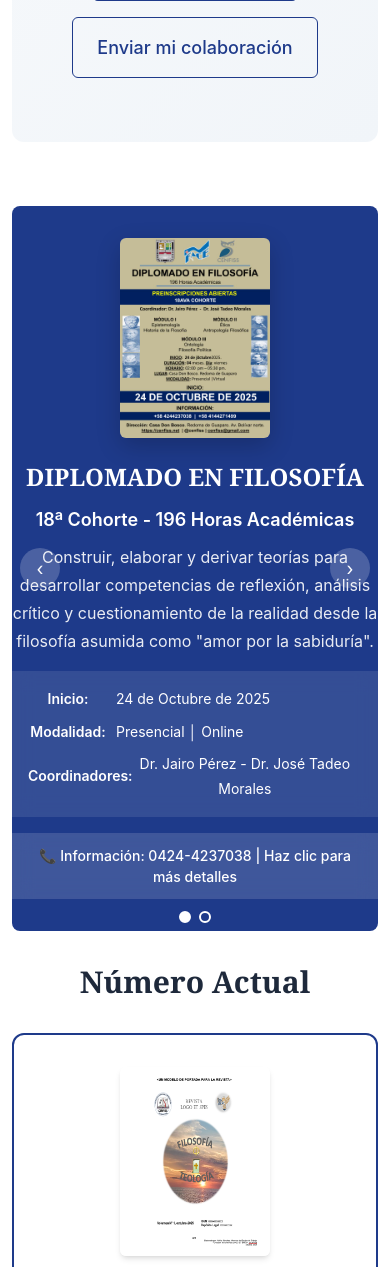
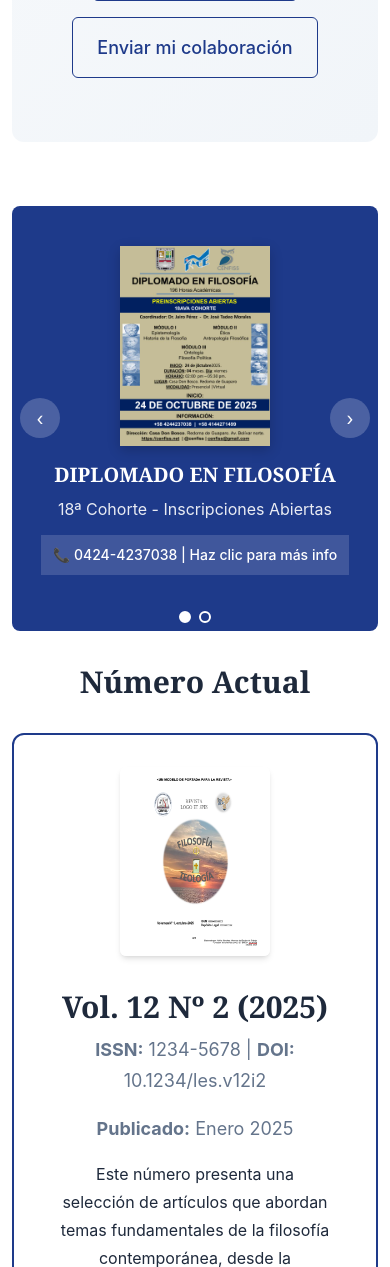
Before and after one commit to refo44/demo-revistalogos, a PHP site: page / in a window 390 px wide. Shown: the part 564-1831 px from the top of the page. Run offline with PHP 8.4, Linux system fonts and the light colour scheme.

Commit message:
refactor: Simplify carousel banner structure for WordPress migration
- Simplify banner slide structure to 3 main elements:
  - Image (or placeholder)
  - Title
  - Subtitle + CTA
- Remove complex nested metadata sections
- Use CSS-only placeholder instead of image file
- Maintain carousel functionality
- Reduce complexity for easier WP migration
- Keep responsive design
- Clean up unused banner CSS

```diff
--- a/assets/css/pages.css
+++ b/assets/css/pages.css
@@ -1032,13 +1032,86 @@
   min-width: 100%;
   background-color: var(--color-primary);
   color: var(--color-text-inverse);
-  padding: var(--space-8) 0;
+  padding: var(--space-6) 0;
   opacity: 0;
   transition: opacity 0.5s ease-in-out;
 }
 
 .carousel-slide.active {
   opacity: 1;
+}
+
+/* Simplified Banner Slide */
+.banner-slide {
+  display: flex;
+  align-items: center;
+  gap: var(--space-6);
+  padding: var(--space-4);
+  text-decoration: none;
+  color: inherit;
+  transition: transform 0.3s ease;
+}
+
+.banner-slide:hover {
+  transform: translateY(-2px);
+}
+
+.banner-slide__image {
+  flex-shrink: 0;
+}
+
+.banner-slide__image img {
+  width: 200px;
+  height: auto;
+  border-radius: var(--border-radius-md);
+  box-shadow: 0 4px 12px rgba(0, 0, 0, 0.2);
+}
+
+.banner-slide__placeholder {
+  width: 200px;
+  height: 150px;
+  background-color: rgba(255, 255, 255, 0.1);
+  border-radius: var(--border-radius-md);
+  display: flex;
+  flex-direction: column;
+  align-items: center;
+  justify-content: center;
+  gap: var(--space-2);
+}
+
+.placeholder-icon {
+  font-size: var(--font-size-2xl);
+}
+
+.placeholder-text {
+  font-size: var(--font-size-sm);
+  font-weight: var(--font-weight-medium);
+}
+
+.banner-slide__content {
+  flex: 1;
+}
+
+.banner-slide__title {
+  font-size: var(--font-size-xl);
+  font-weight: var(--font-weight-bold);
+  margin-bottom: var(--space-2);
+  color: var(--color-text-inverse);
+}
+
+.banner-slide__subtitle {
+  font-size: var(--font-size-base);
+  margin-bottom: var(--space-3);
+  opacity: 0.9;
+}
+
+.banner-slide__cta {
+  font-size: var(--font-size-sm);
+  font-weight: var(--font-weight-medium);
+  background-color: rgba(255, 255, 255, 0.15);
+  padding: var(--space-2) var(--space-3);
+  border-radius: var(--border-radius-md);
+  display: inline-block;
 }
 
 .carousel-controls {
@@ -1095,116 +1168,6 @@
   background-color: var(--color-text-inverse);
 }
 
-/* Banner Section */
-.banner {
-  background-color: var(--color-primary);
-  color: var(--color-text-inverse);
-  padding: var(--space-8) 0;
-  margin: var(--space-8) 0;
-  border-radius: var(--border-radius-lg);
-}
-
-.banner__content {
-  display: grid;
-  grid-template-columns: auto 1fr;
-  gap: var(--space-6);
-  align-items: center;
-}
-
-.banner__image {
-  flex-shrink: 0;
-}
-
-.banner__img {
-  width: 200px;
-  height: auto;
-  border-radius: var(--border-radius);
-  box-shadow: 0 8px 24px rgba(0, 0, 0, 0.2);
-}
-
-.banner__title {
-  font-size: var(--font-size-2xl);
-  font-weight: var(--font-weight-bold);
-  margin-bottom: var(--space-3);
-  color: var(--color-text-inverse);
-}
-
-.banner__description {
-  font-size: var(--font-size-lg);
-  font-weight: var(--font-weight-semibold);
-  margin-bottom: var(--space-2);
-  color: var(--color-text-inverse);
-}
-
-.banner__subtitle {
-  font-size: var(--font-size-base);
-  margin-bottom: var(--space-4);
-  opacity: 0.9;
-  line-height: var(--line-height-relaxed);
-}
-
-.banner__meta {
-  background-color: rgba(255, 255, 255, 0.1);
-  padding: var(--space-4);
-  border-radius: var(--border-radius-md);
-  margin-bottom: var(--space-4);
-  backdrop-filter: blur(10px);
-}
-
-.banner__meta p {
-  margin-bottom: var(--space-2);
-  font-size: var(--font-size-sm);
-  display: flex;
-  align-items: center;
-  gap: var(--space-2);
-}
-
-.banner__meta p:last-child {
-  margin-bottom: 0;
-}
-
-.banner__meta strong {
-  color: var(--color-text-inverse);
-  font-weight: var(--font-weight-semibold);
-  min-width: 80px;
-}
-
-.banner__link {
-  display: block;
-  text-decoration: none;
-  color: inherit;
-  transition: transform 0.3s ease, box-shadow 0.3s ease;
-}
-
-.banner__link:hover {
-  transform: translateY(-2px);
-  box-shadow: 0 8px 25px rgba(0, 0, 0, 0.15);
-}
-
-.banner__link:hover .banner__title,
-.banner__link:hover .banner__description,
-.banner__link:hover .banner__subtitle,
-.banner__link:hover .banner__meta,
-.banner__link:hover .banner__cta-text {
-  color: var(--color-text-inverse);
-}
-
-.banner__cta {
-  margin-top: var(--space-4);
-  padding: var(--space-3);
-  background-color: rgba(255, 255, 255, 0.15);
-  border-radius: var(--border-radius-md);
-  text-align: center;
-  backdrop-filter: blur(10px);
-}
-
-.banner__cta-text {
-  font-size: var(--font-size-sm);
-  font-weight: var(--font-weight-medium);
-  color: var(--color-text-inverse);
-  display: block;
-}
-
 .revista-item__actions {
   display: flex;
   gap: var(--space-2);
@@ -1631,12 +1594,14 @@
     grid-template-columns: 1fr;
   }
 
-  .banner__content {
-    grid-template-columns: 1fr;
+  .banner-slide {
+    flex-direction: column;
     text-align: center;
-  }
-
-  .banner__img {
+    gap: var(--space-4);
+  }
+
+  .banner-slide__image img,
+  .banner-slide__placeholder {
     width: 150px;
     margin: 0 auto;
   }
--- a/index.html
+++ b/index.html
@@ -160,48 +160,31 @@
                     <div class="carousel-wrapper">
                         <!-- Slide 1: Diplomado -->
                         <div class="carousel-slide active">
-                            <a href="https://cenfiss.net/index.php/eventos/" class="banner__link" target="_blank" rel="noopener noreferrer">
-                                <div class="banner__content">
-                                    <div class="banner__image">
-                                        <img src="assets/img/flyer.jpg" alt="Flyer Diplomado en Filosofía - CENFISS" class="banner__img">
-                                    </div>
-                                    <div class="banner__info">
-                                        <h2 class="banner__title">DIPLOMADO EN FILOSOFÍA</h2>
-                                        <p class="banner__description">18ª Cohorte - 196 Horas Académicas</p>
-                                        <p class="banner__subtitle">Construir, elaborar y derivar teorías para desarrollar competencias de reflexión, análisis crítico y cuestionamiento de la realidad desde la filosofía asumida como "amor por la sabiduría".</p>
-                                        <div class="banner__meta">
-                                            <p><strong>Inicio:</strong> 24 de Octubre de 2025</p>
-                                            <p><strong>Modalidad:</strong> Presencial │ Online</p>
-                                            <p><strong>Coordinadores:</strong> Dr. Jairo Pérez - Dr. José Tadeo Morales</p>
-                                        </div>
-                                        <div class="banner__cta">
-                                            <span class="banner__cta-text">📞 Información: 0424-4237038 | Haz clic para más detalles</span>
-                                        </div>
-                                    </div>
+                            <a href="https://cenfiss.net/index.php/eventos/" class="banner-slide" target="_blank" rel="noopener noreferrer">
+                                <div class="banner-slide__image">
+                                    <img src="assets/img/flyer.jpg" alt="Diplomado en Filosofía - CENFISS">
+                                </div>
+                                <div class="banner-slide__content">
+                                    <h3 class="banner-slide__title">DIPLOMADO EN FILOSOFÍA</h3>
+                                    <p class="banner-slide__subtitle">18ª Cohorte - Inscripciones Abiertas</p>
+                                    <p class="banner-slide__cta">📞 0424-4237038 | Haz clic para más info</p>
                                 </div>
                             </a>
                         </div>
 
                         <!-- Slide 2: Placeholder -->
                         <div class="carousel-slide">
-                            <a href="#" class="banner__link">
-                                <div class="banner__content">
-                                    <div class="banner__image">
-                                        <img src="assets/img/placeholder-banner.jpg" alt="Próximamente - CENFISS" class="banner__img">
+                            <a href="#" class="banner-slide">
+                                <div class="banner-slide__image">
+                                    <div class="banner-slide__placeholder">
+                                        <span class="placeholder-icon">📚</span>
+                                        <span class="placeholder-text">Próximamente</span>
                                     </div>
-                                    <div class="banner__info">
-                                        <h2 class="banner__title">PRÓXIMAMENTE</h2>
-                                        <p class="banner__description">Nuevas Oportunidades Académicas</p>
-                                        <p class="banner__subtitle">Mantente atento a nuestras próximas convocatorias y programas de formación en filosofía y teología.</p>
-                                        <div class="banner__meta">
-                                            <p><strong>Estado:</strong> En Desarrollo</p>
-                                            <p><strong>Modalidad:</strong> Por Definir</p>
-                                            <p><strong>Información:</strong> Próximamente</p>
-                                        </div>
-                                        <div class="banner__cta">
-                                            <span class="banner__cta-text">🔔 Mantente informado | Haz clic para más detalles</span>
-                                        </div>
-                                    </div>
+                                </div>
+                                <div class="banner-slide__content">
+                                    <h3 class="banner-slide__title">NUEVAS OPORTUNIDADES</h3>
+                                    <p class="banner-slide__subtitle">Mantente atento a nuestras convocatorias</p>
+                                    <p class="banner-slide__cta">🔔 Haz clic para más información</p>
                                 </div>
                             </a>
                         </div>
```
